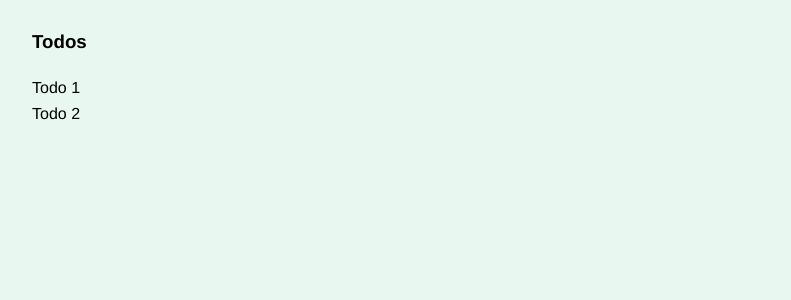
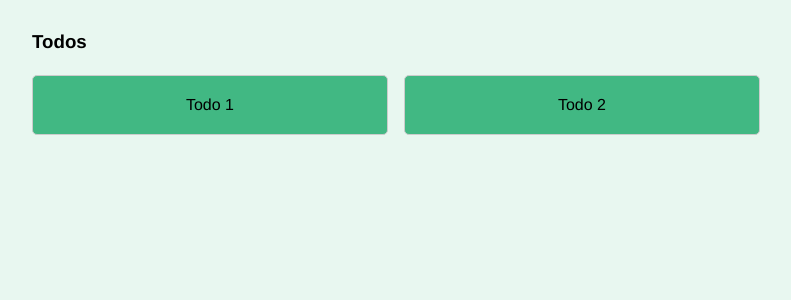
Before and after one commit to thinkswan/vue-todos-vuex, a Vue app: page / in a window 1280 px wide. Shown: the top 300 px of the page, without its empty margins (58-849 px from the left). Built offline with nearby package versions, Linux system fonts and the light colour scheme; the HTML template or start-up script is replaced by a standard one.

Commit message:
improvement: add styles to <Todos>

```diff
--- a/src/components/Todos.vue
+++ b/src/components/Todos.vue
@@ -19,4 +19,20 @@ export default {
 };
 </script>
 
-<style></style>
+<style scoped>
+.todos {
+  display: grid;
+  grid-template-columns: repeat(3, 1fr);
+  grid-gap: 1rem;
+}
+
+.todo {
+  border: 1px solid #ccc;
+  background-color: #41b883;
+  padding: 1rem;
+  border-radius: 5px;
+  text-align: center;
+  position: relative;
+  cursor: pointer;
+}
+</style>
```
